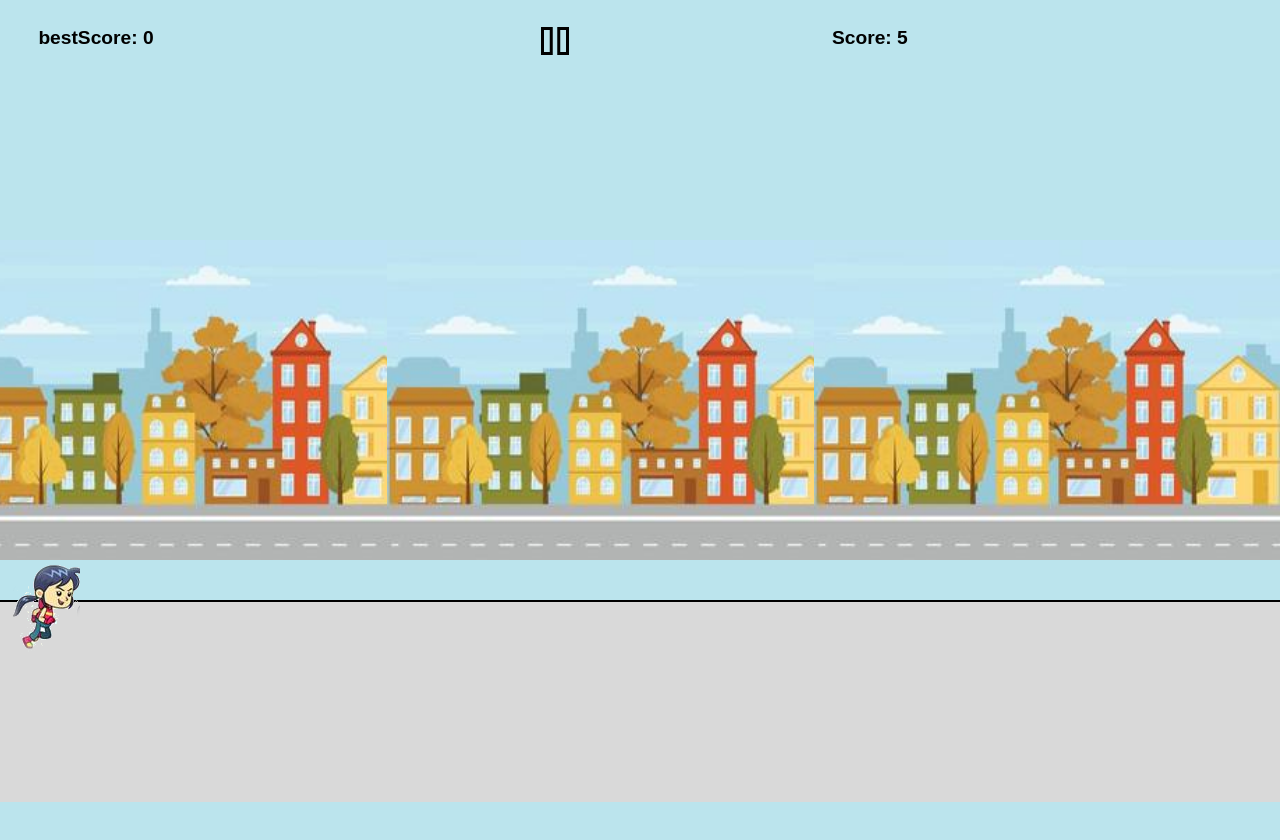
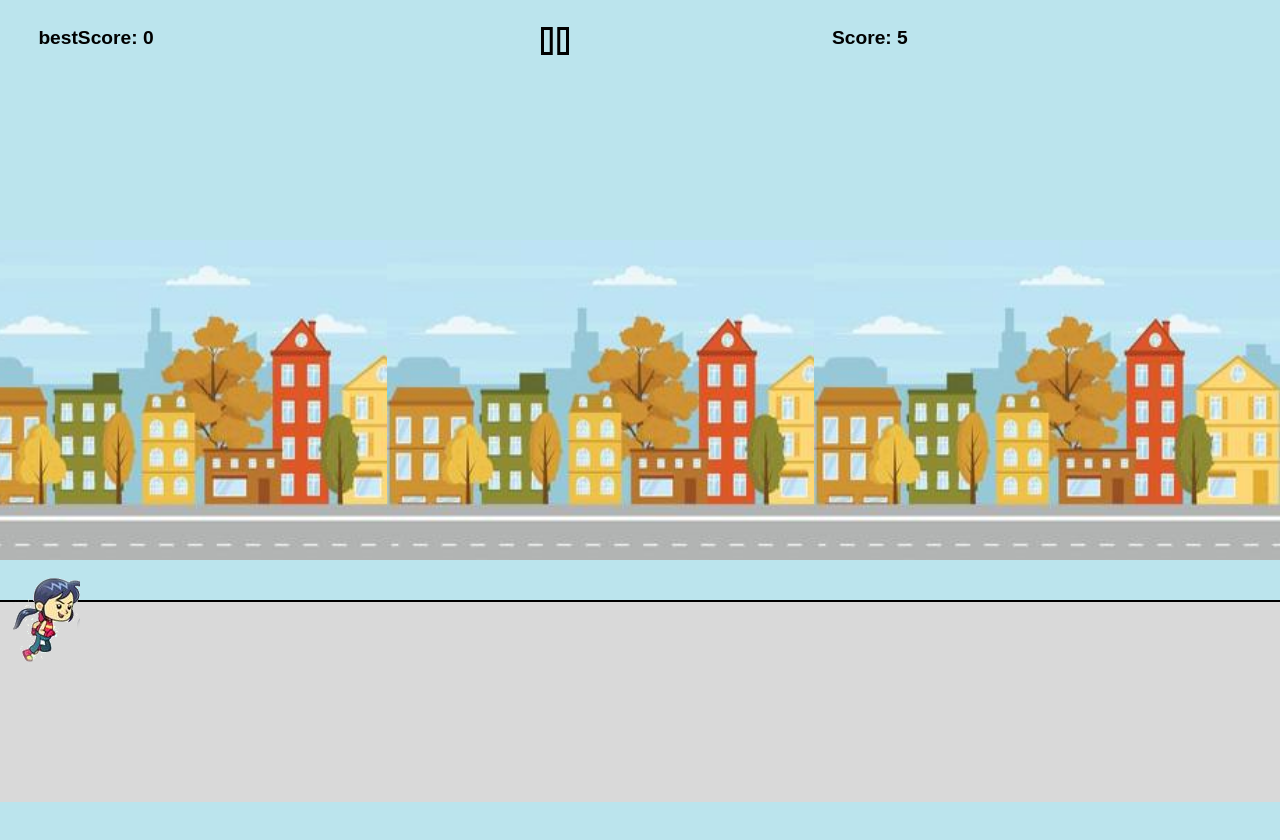
Before and after one commit to araujobrunodev/Air-girl, a React (Vite) app: page /playing in a window 1280 px wide. Shown: the top 840 px of the page. Built offline with nearby package versions, Linux system fonts and the light colour scheme; a web font is replaced by a local one.

Commit message:
adjust default player height

```diff
--- a/src/elements/topAdd.ts
+++ b/src/elements/topAdd.ts
@@ -10,12 +10,12 @@ const topAddition = ({ to, size }: TopAddition): number => {
 
     switch (to) {
         case "player":
-            if (size >= 900) result = -590;
-            else if (size >= 880) result = -567;
-						else if (size >= 850) result = -544;
-            else if (size >= 800) result = -507;
-            else if (size >= 700) result = -474;
-            else result = -500
+            if (size >= 1500) result = -617;
+            else if (size >= 412) result = -513;
+	        else if (size >= 390) result = -482;
+            else if (size >= 384) result = -491;
+            else if (size >= 375) result = -462;
+            else if (size >= 360) result = -420;
             break
         case "theme":
             if (size >= 900) result = 20;
--- a/src/elements/user/player.tsx
+++ b/src/elements/user/player.tsx
@@ -18,7 +18,7 @@ const Player = () => {
 	let loading = useLoading()
 	let gameover = useGameOver()
 	let obstacle = useObstacle()
-	let size = useDeviceSize().size.height
+	let size = useDeviceSize().size.width
 	let defaultPosition = topAddition({ to: "player", size: size })
 	let [RP, setRP] = useState(<></>)
 	let [repeat, setRepeat] = useState(0)
```
